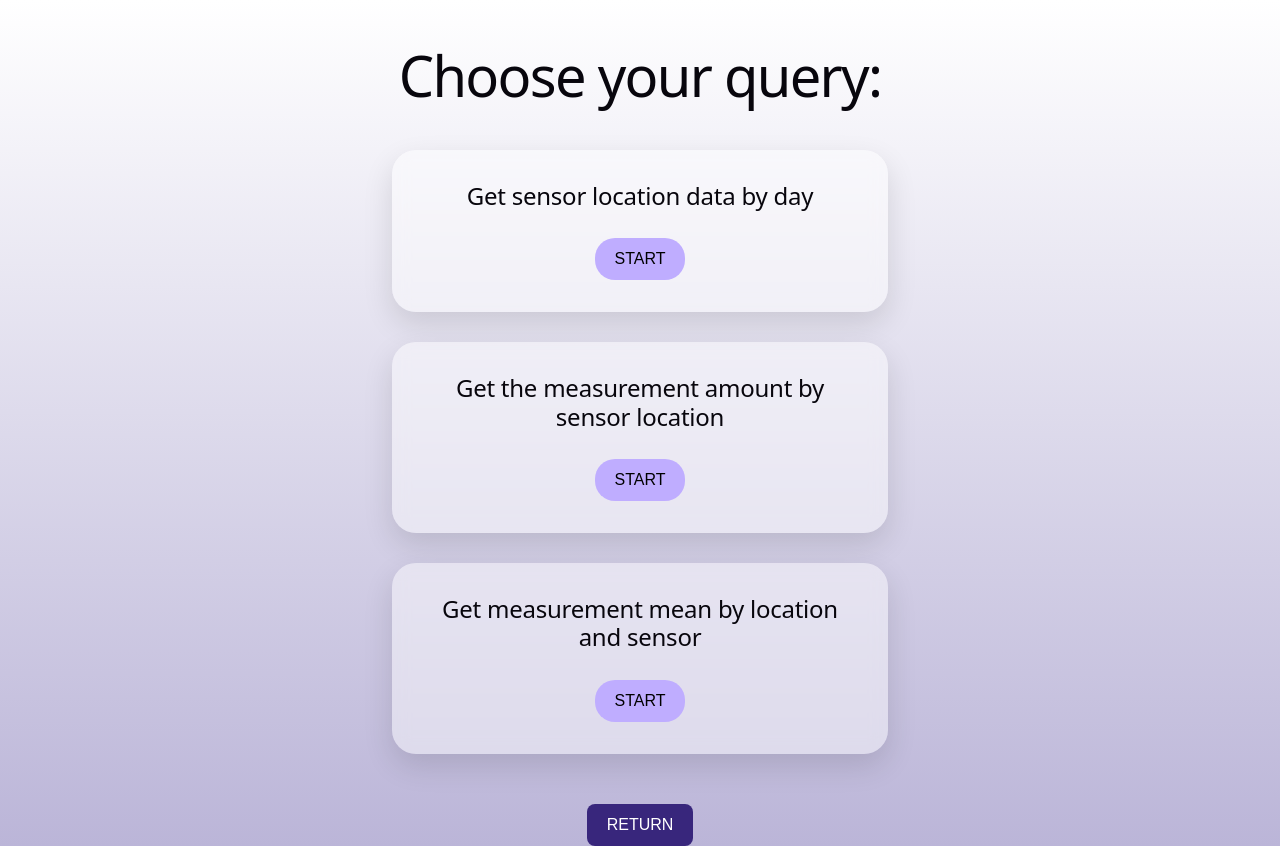
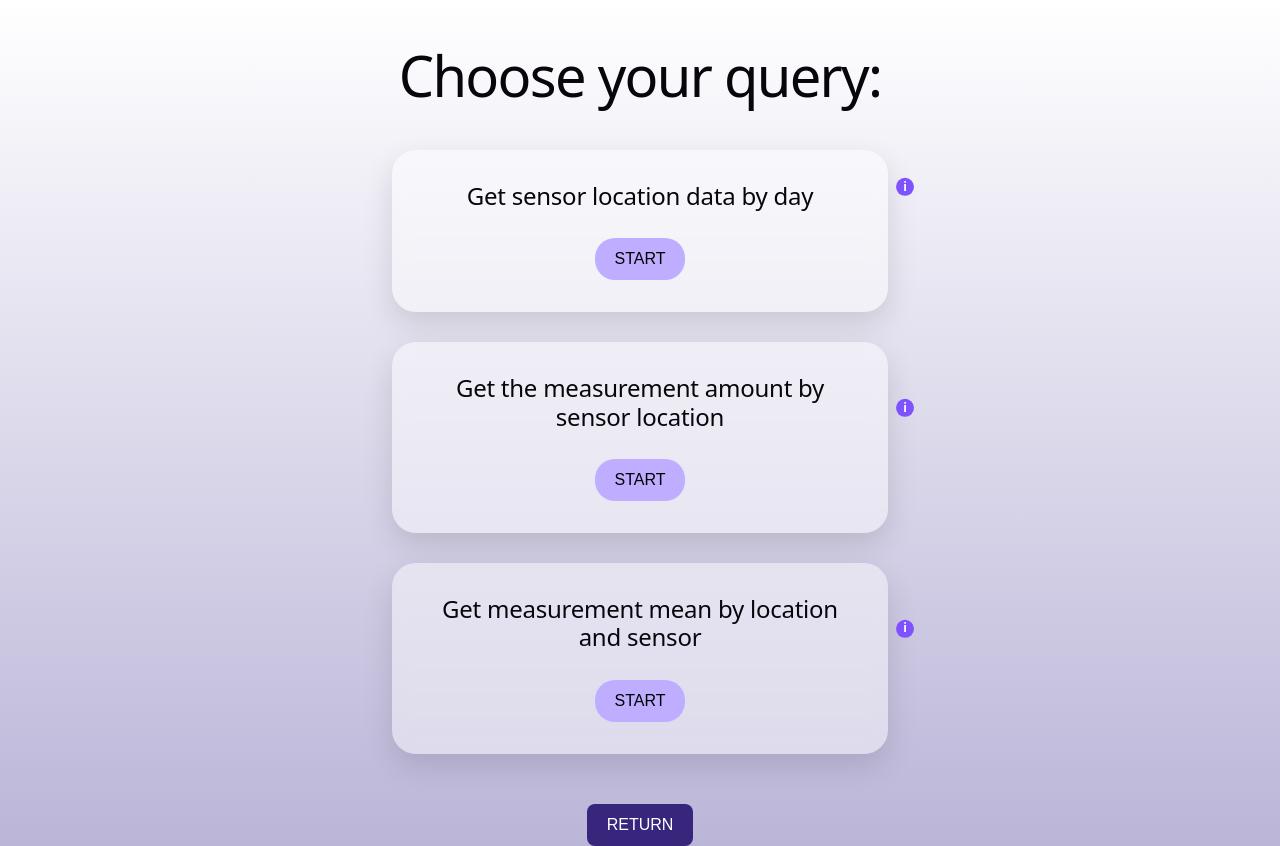
Before and after one commit to maijakuu/openAQ_react, a React app in the folder frontend/: page / in a window 1280 px wide. Both pictures are taken after a click on the button "START". Built offline with nearby package versions, Linux system fonts and the light colour scheme; the HTML template or start-up script is replaced by a standard one.

Commit message:
Reorganized pages under pages -folder, added info-tooltip on the menuitems with assignment description.

```diff
--- a/frontend/src/App.jsx
+++ b/frontend/src/App.jsx
@@ -1,7 +1,7 @@
 import { useState } from 'react'
-import Frontpage from './Frontpage.jsx'
-import Selectpage from './Selectpage.jsx'
-import Datequerypage from './Datequerypage.jsx'
+import Frontpage from './pages/Frontpage.jsx'
+import Selectpage from './pages/Selectpage.jsx'
+import Datequerypage from './pages/Datequerypage.jsx'
 
 function App() {
   const [screen, setScreen] = useState("home");
--- a/frontend/src/Selectpage.jsx
+++ /dev/null
@@ -1,37 +0,0 @@
-import { useState } from 'react'
-import './App.css'
-
-function Selectpage({ onBack, onSelect }) {
-
-  return (
-    <section id="center">
-      <div className="hero"></div>
-
-      <h1>Choose your query:</h1>
-      <div className="menulaatikko">
-        <h2>Get sensor location data by day</h2>
-        <button className="menuButton" onClick={() => onSelect("date")}>
-          START
-        </button>
-        </div>
-        <div className="menulaatikko">
-        <h2>Get the measurement amount by sensor location </h2>
-      <button className="menuButton" onClick={onBack}>
-        START
-      </button>
-      </div>
-      <div className="menulaatikko">
-        <h2>Get measurement mean by location and sensor</h2>
-      <button className="menuButton" onClick={onBack}>
-        START
-      </button>
-      </div>
-      <button className="myButton" onClick={onBack}>
-        RETURN
-      </button>
-
-    </section>
-  )
-}
-
-export default Selectpage
--- a/frontend/src/App.css
+++ b/frontend/src/components/App.css
@@ -66,3 +66,47 @@
   gap: 10px;
 
 }
+
+.tooltip {
+  position: fixed;
+  left: 100%;
+  transform: translateY(-50%);
+  display: inline-block;
+  margin-left: 8px;
+}
+
+.infoIcon {
+  display: inline-flex;
+  align-items: center;
+  justify-content: center;
+  width: 18px;
+  height: 18px;
+  border-radius: 50%;
+  background: #7F52FF;
+  color: white;
+  font-size: 12px;
+  font-weight: bold;
+  cursor: pointer;
+}
+
+.tooltipText {
+  visibility: hidden;
+  opacity: 0;
+  transition: opacity 0.2s ease;
+  position: absolute;
+  left: 50%;
+  transform: translateX(25%);
+  width: 250px;
+  padding: 8px 10px;
+  border-radius: 8px;
+  background: #222;
+  color: white;
+  font-size: 12px;
+  text-align: center;
+  z-index: 10;
+}
+
+.tooltip:hover .tooltipText {
+  visibility: visible;
+  opacity: 1;
+}
--- /dev/null
+++ b/frontend/src/components/InfoTooltip.jsx
@@ -0,0 +1,10 @@
+function InfoTooltip({ text, children }) {
+  return (
+    <div className="tooltip">
+      <span className="infoIcon">{children}</span>
+      <span className="tooltipText">{text}</span>
+    </div>
+  );
+}
+
+export default InfoTooltip;
--- a/frontend/src/main.jsx
+++ b/frontend/src/main.jsx
@@ -1,6 +1,6 @@
 import { StrictMode } from 'react'
 import { createRoot } from 'react-dom/client'
-import './index.css'
+import './components/index.css'
 import App from './App.jsx'
 
 createRoot(document.getElementById('root')).render(
--- a/frontend/src/Datequerypage.jsx
+++ b/frontend/src/pages/Datequerypage.jsx
@@ -1,5 +1,5 @@
 import { useState } from 'react'
-import './App.css'
+import '../components/App.css'
 
 function Querypage({ onBack }) {
   const [location, setLocation] = useState('')
@@ -40,10 +40,10 @@ function Querypage({ onBack }) {
       <button className="menuButton" onClick={onBack}>
         QUERY
       </button>
+    </div>
       <button className="myButton" onClick={onBack}>
         RETURN
       </button>
-    </div>
     </section>
   )
 }
--- a/frontend/src/Frontpage.jsx
+++ b/frontend/src/pages/Frontpage.jsx
@@ -1,4 +1,4 @@
-import './App.css'
+import '../components/App.css'
 
 function Frontpage({ onStart }) {
   return (
--- /dev/null
+++ b/frontend/src/pages/Selectpage.jsx
@@ -0,0 +1,38 @@
+import { useState } from 'react'
+import '../components/App.css'
+import InfoTooltip from '../components/InfoTooltip.jsx'
+
+function Selectpage({ onBack, onSelect }) {
+
+  return (
+    <section id="center">
+      <div className="hero"></div>
+
+      <h1>Choose your query:</h1>
+      <div className="menulaatikko">
+        <h2>Get sensor location data by day <InfoTooltip text="ORIGINAL TASK DESCRIPTION: “Create an endpoint for retrieving one day of measurements for a selected location. The day must be user-selectable.” ">i</InfoTooltip></h2>
+        <button className="menuButton" onClick={() => onSelect("date")}>
+          START
+        </button>
+        </div>
+        <div className="menulaatikko">
+        <h2>Get the measurement amount by sensor location <InfoTooltip text="ORIGINAL TASK DESCRIPTION: “Create an endpoint that can be used to fetch the total number of all measurements for a selected measurement location.” ">i</InfoTooltip></h2>
+      <button className="menuButton" onClick={onBack}>
+        START
+      </button>
+      </div>
+      <div className="menulaatikko">
+        <h2>Get measurement mean by location and sensor<InfoTooltip text="ORIGINAL TASK DESCRIPTION: “Create an endpoint that calculates the daily average measurement for a selected location and sensor. The day must be selectable in addition to the sensor location and sensor.” ">i</InfoTooltip></h2>
+      <button className="menuButton" onClick={onBack}>
+        START
+      </button>
+      </div>
+      <button className="myButton" onClick={onBack}>
+        RETURN
+      </button>
+
+    </section>
+  )
+}
+
+export default Selectpage
```
Also changed, not shown: frontend/src/pages/Measbylocpage.jsx (added, +41 -0 lines), frontend/src/Measbylocpage.jsx (deleted), frontend/src/components/index.css (renamed from frontend/src/index.css), frontend/src/pages/Meanpage.jsx (added).
